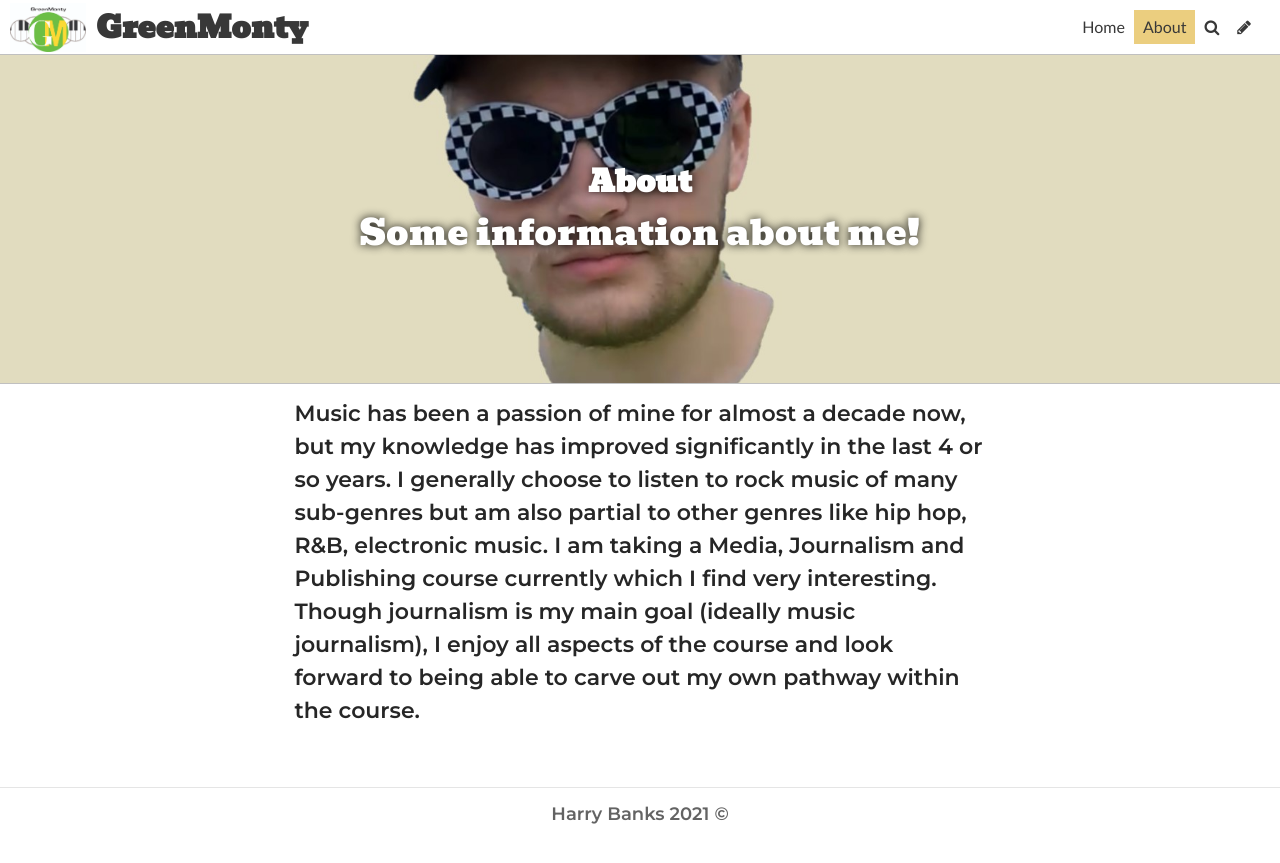
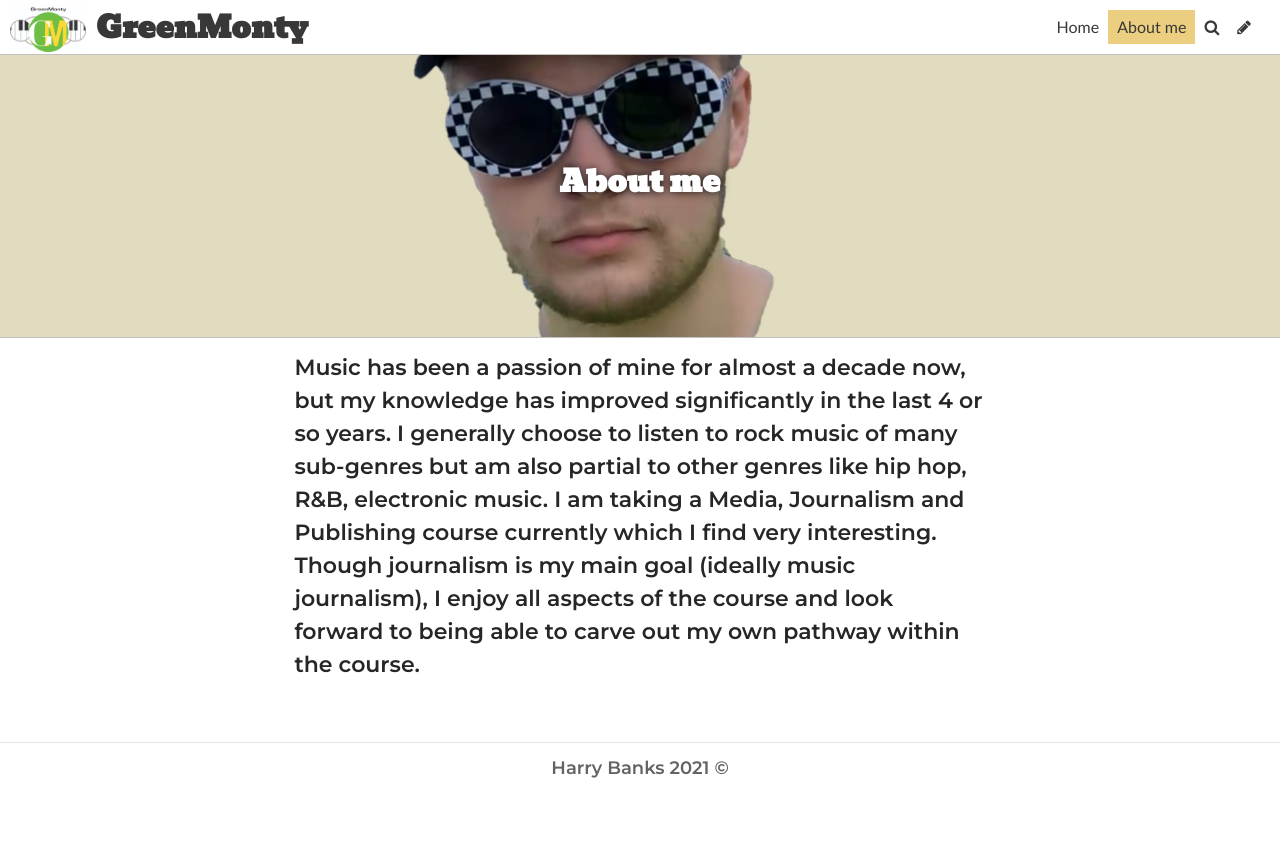
Before and after one commit to hbanks01/MontyBurnsSite, a Jekyll site: the page built from pages/about.md, in a window 1280 px wide. Shown: the top 863 px of the page. Built offline with Jekyll 4.4.1, drawn with Linux system fonts in a browser that asks for light colours; some web fonts are replaced.

Commit message:
Update Page “about”

```diff
--- a/pages/about.md
+++ b/pages/about.md
@@ -1,8 +1,8 @@
 ---
 header_feature_image: /uploads/log.jpg
-title: About
+title: About me
 image: ../uploads/freaky-bloke.jpg
-subtitle: Some information about me!
+subtitle: ""
 permalink: /about/
 date: 2020-06-29T15:36:12.231Z
 layout: page
```
